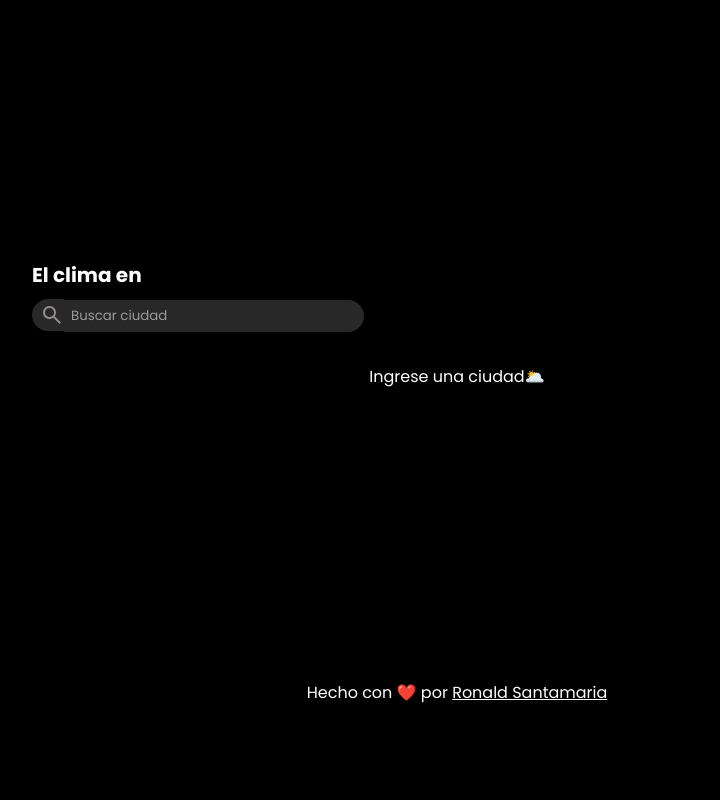
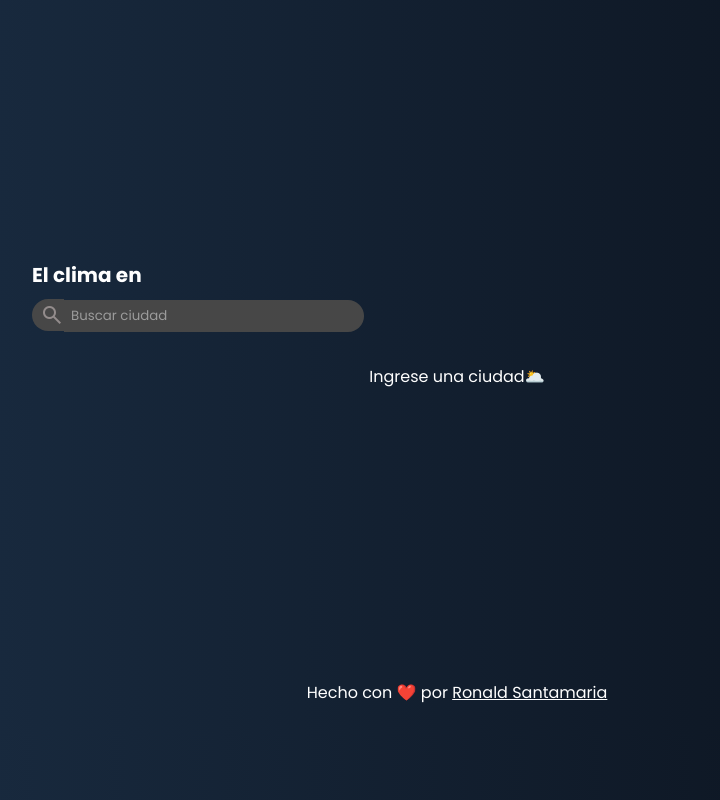
Before and after one commit to RonaldS06/Api-Clima, a plain HTML site: page index.html in a window 1280 px wide. Shown: the whole page, without its empty margins (183-903 px from the left). Drawn offline with nearby package versions, Linux system fonts and the light colour scheme.

Commit message:
Actualizando css

```diff
--- a/style.css
+++ b/style.css
@@ -10,7 +10,17 @@
 }
 
 body {
-  background: rgb(0, 0, 0);
+  background: #141e30; /* fallback for old browsers */
+  background: -webkit-linear-gradient(
+    to right,
+    #1a2d43,
+    #0a101a
+  ); /* Chrome 10-25, Safari 5.1-6 */
+  background: linear-gradient(
+    to right,
+    #1a2d43,
+    #0a101a
+  ); /* W3C, IE 10+/ Edge, Firefox 16+, Chrome 26+, Opera 12+, Safari 7+ */
 }
 
 .contenedorGral {
@@ -44,12 +54,12 @@ h1 {
   transition: all 0.5s ease-in-out;
 }
 .search:hover {
-  box-shadow: 13px 5px 70px rgb(85, 85, 190);
+  box-shadow: 13px 5px 70px rgb(59, 59, 138);
 }
 
 .icon-search {
   margin: 0;
-  background-color: rgb(41, 40, 40);
+  background-color: rgb(71 71 71);
   margin-top: 1.5px;
   padding: 4px 0px 4px 8px;
   border-radius: 20px 0 0 20px;
@@ -63,7 +73,7 @@ h1 {
 .search_input {
   border-radius: 0px 20px 20px 0;
   border: none;
-  background-color: rgb(41, 40, 40);
+  background-color: rgb(71 71 71);
   padding: 6px 15px 6px 7px;
   color: white;
   width: 300px;
@@ -97,7 +107,7 @@ button {
   transition: all 0.3s ease-in-out;
 }
 .img_clima:hover {
-  filter: drop-shadow(3px 5px 9px rgb(115, 115, 115));
+  filter: drop-shadow(3px 5px 9px rgb(168, 168, 168));
 }
 
 .tiempo_api,
```
